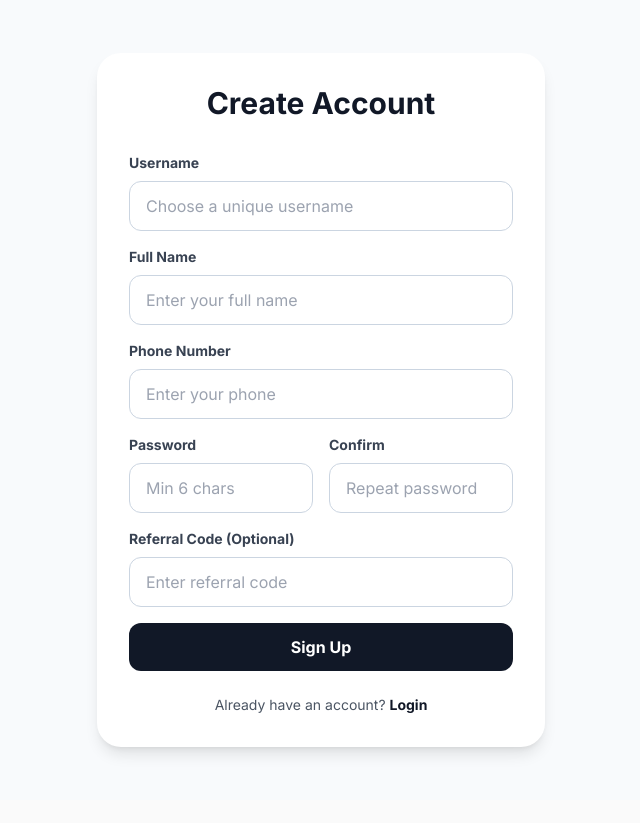
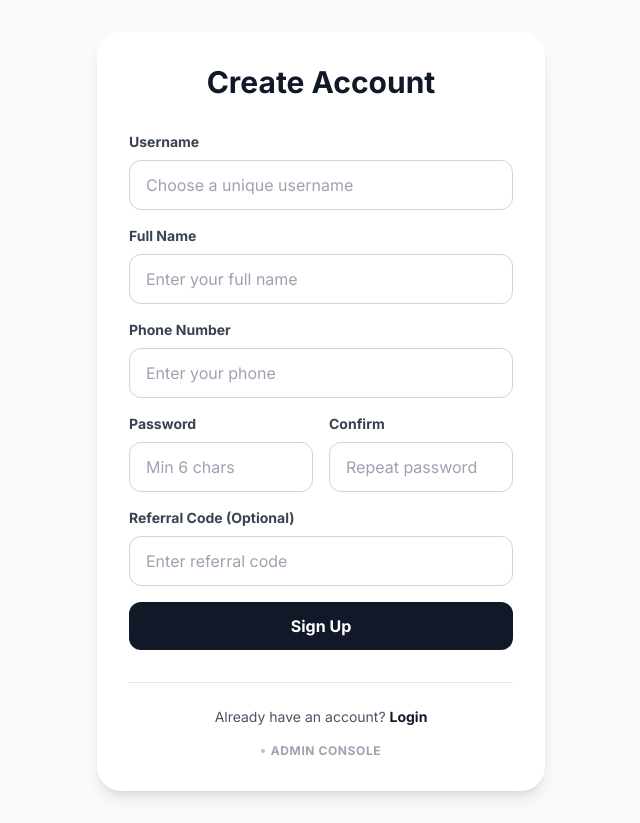
Before and after one commit to Shashankmanohar/bestforeveryone, a React (Vite) app: page /signup in a window 1280 px wide. Shown: the whole page, without its empty margins (319-959 px from the left). Before the commit the page ends 800 px from the top, so only its background shows below. Built offline with nearby package versions, Linux system fonts and the light colour scheme; no server answers; the HTML template or start-up script is replaced by a standard one.

Commit message:
adding admin button

```diff
--- a/src/views/AdminLoginView.tsx
+++ b/src/views/AdminLoginView.tsx
@@ -175,7 +175,13 @@ export const AdminLoginView = () => {
                     </button>
                 </form>
 
-                <div className="mt-6 pt-6 border-t border-slate-100 text-center">
+                <div className="mt-6 pt-6 border-t border-slate-100 text-center flex flex-col gap-4">
+                    <button
+                        onClick={() => navigate('/login')}
+                        className="text-xs font-bold text-slate-400 hover:text-slate-900 transition-colors flex items-center justify-center gap-1.5 uppercase tracking-wider"
+                    >
+                        Return to User Portal
+                    </button>
                     <p className="text-[10px] text-slate-400 font-mono">
                         SYSTEM V2.4.0 • SECURE CONNECTION
                     </p>
--- a/src/views/LoginPage.tsx
+++ b/src/views/LoginPage.tsx
@@ -84,15 +84,24 @@ export const LoginPage = () => {
                     </button>
                 </form>
 
-                <p className="mt-6 text-center text-sm text-gray-600">
-                    Don't have an account?{' '}
+                <div className="mt-8 pt-6 border-t border-gray-100 flex flex-col items-center gap-4">
+                    <p className="text-sm text-gray-600">
+                        Don't have an account?{' '}
+                        <button
+                            onClick={() => navigate('/signup')}
+                            className="text-gray-900 font-bold hover:underline"
+                        >
+                            Sign Up
+                        </button>
+                    </p>
                     <button
-                        onClick={() => navigate('/signup')}
-                        className="text-gray-900 font-bold hover:underline"
+                        onClick={() => navigate('/admin/login')}
+                        className="text-xs font-bold text-gray-400 hover:text-gray-900 transition-colors flex items-center gap-1.5 uppercase tracking-wider"
                     >
-                        Sign Up
+                        <span className="h-1 w-1 rounded-full bg-gray-300" />
+                        Admin Console
                     </button>
-                </p>
+                </div>
             </div>
         </div>
     );
--- a/src/views/SignupPage.tsx
+++ b/src/views/SignupPage.tsx
@@ -170,15 +170,24 @@ export const SignupPage = () => {
                     </button>
                 </form>
 
-                <p className="mt-6 text-center text-sm text-gray-600">
-                    Already have an account?{' '}
+                <div className="mt-8 pt-6 border-t border-gray-100 flex flex-col items-center gap-4">
+                    <p className="text-sm text-gray-600">
+                        Already have an account?{' '}
+                        <button
+                            onClick={() => navigate('/login')}
+                            className="text-gray-900 font-bold hover:underline"
+                        >
+                            Login
+                        </button>
+                    </p>
                     <button
-                        onClick={() => navigate('/login')}
-                        className="text-gray-900 font-bold hover:underline"
+                        onClick={() => navigate('/admin/login')}
+                        className="text-xs font-bold text-gray-400 hover:text-gray-900 transition-colors flex items-center gap-1.5 uppercase tracking-wider"
                     >
-                        Login
+                        <span className="h-1 w-1 rounded-full bg-gray-300" />
+                        Admin Console
                     </button>
-                </p>
+                </div>
             </div>
         </div>
     );
```
